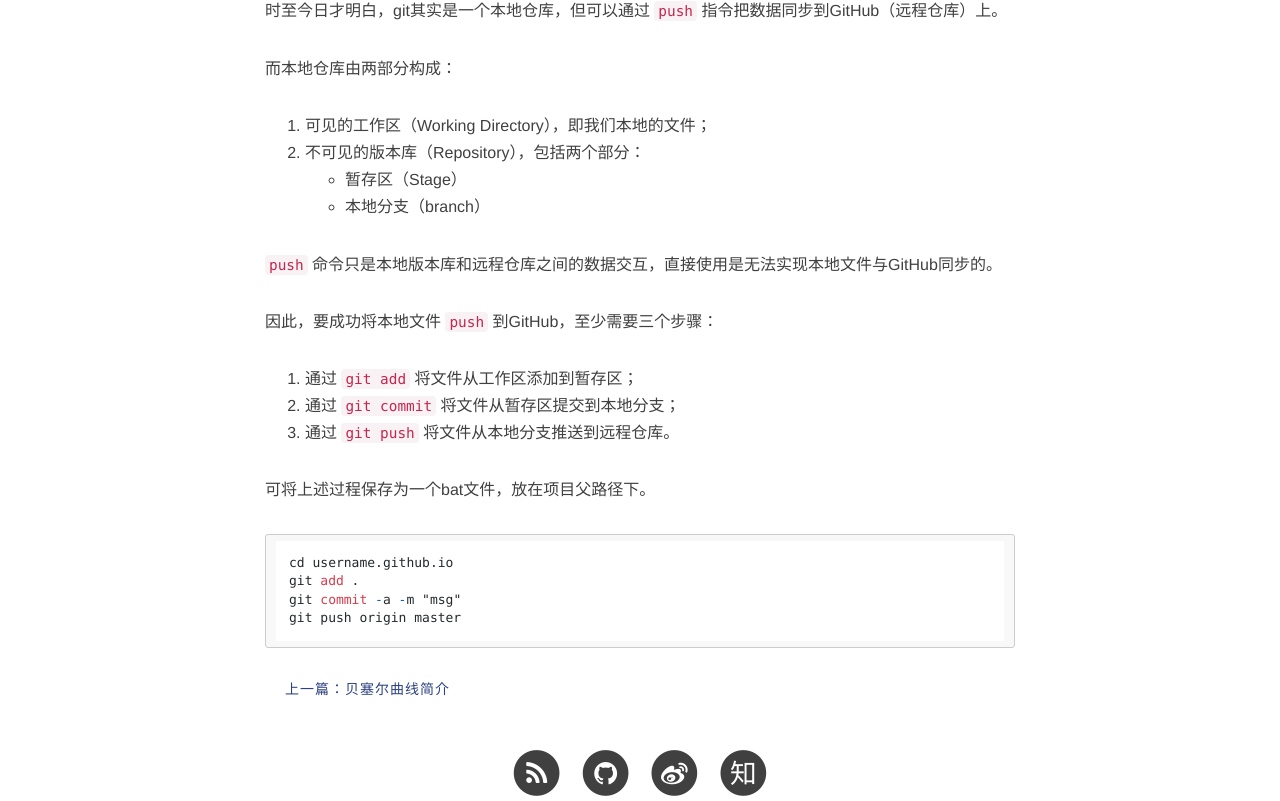
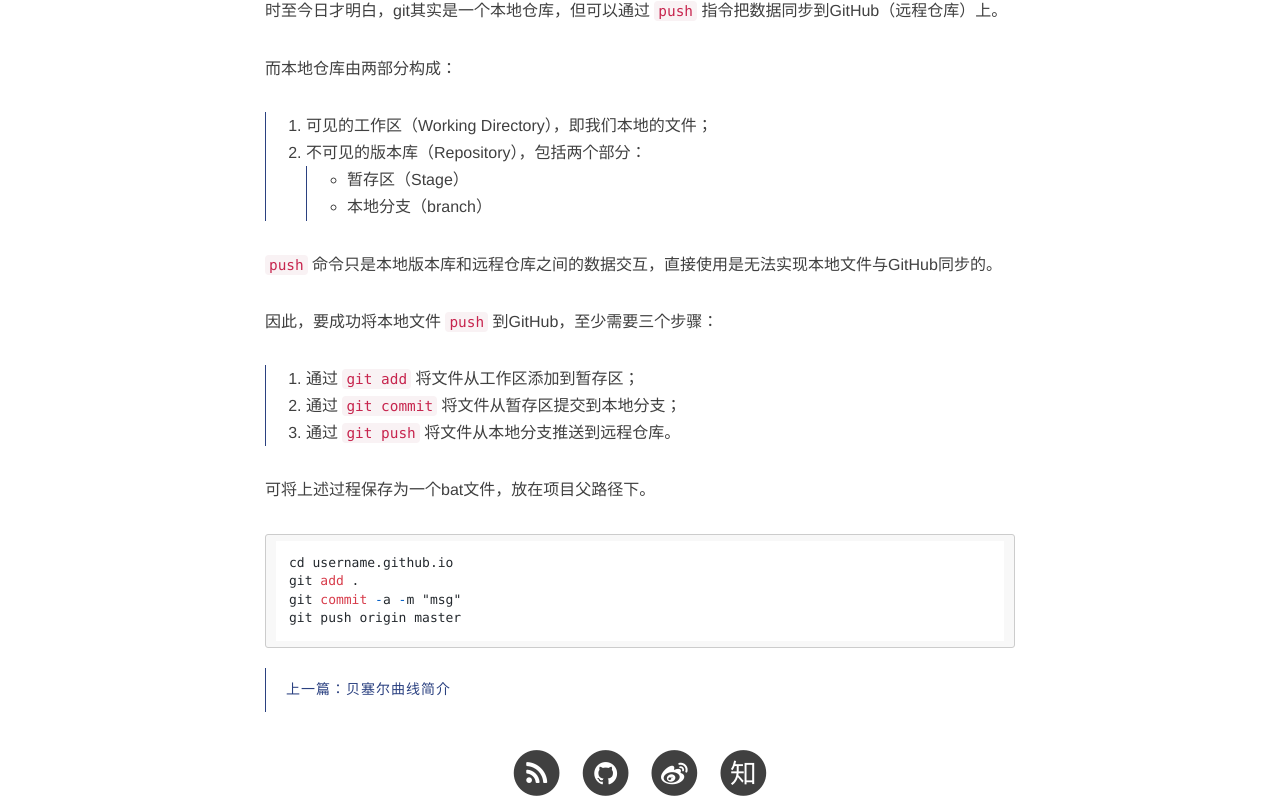
Before and after one commit to ceares/ceares.github.io, a Jekyll site: the page built from _posts/qa/2016-04-23-gitpush.md, in a window 1280 px wide. Shown: the part 589-1390 px from the top of the page. Built offline with Jekyll 4.4.1, drawn with Linux system fonts in a browser that asks for light colours; nearby versions of some CDN libraries; comment, search, counter and statistics services are not loaded.

Commit message:
from sp3

```diff
--- a/css/clean-blog.css
+++ b/css/clean-blog.css
@@ -91,7 +91,9 @@
 .post-container ul, .post-container ol {
     margin-bottom: 5px;
     text-align: left;
+    border-left: 1px solid #2b4180;
 }
+
 
 
 .post-container ol ol,
```
